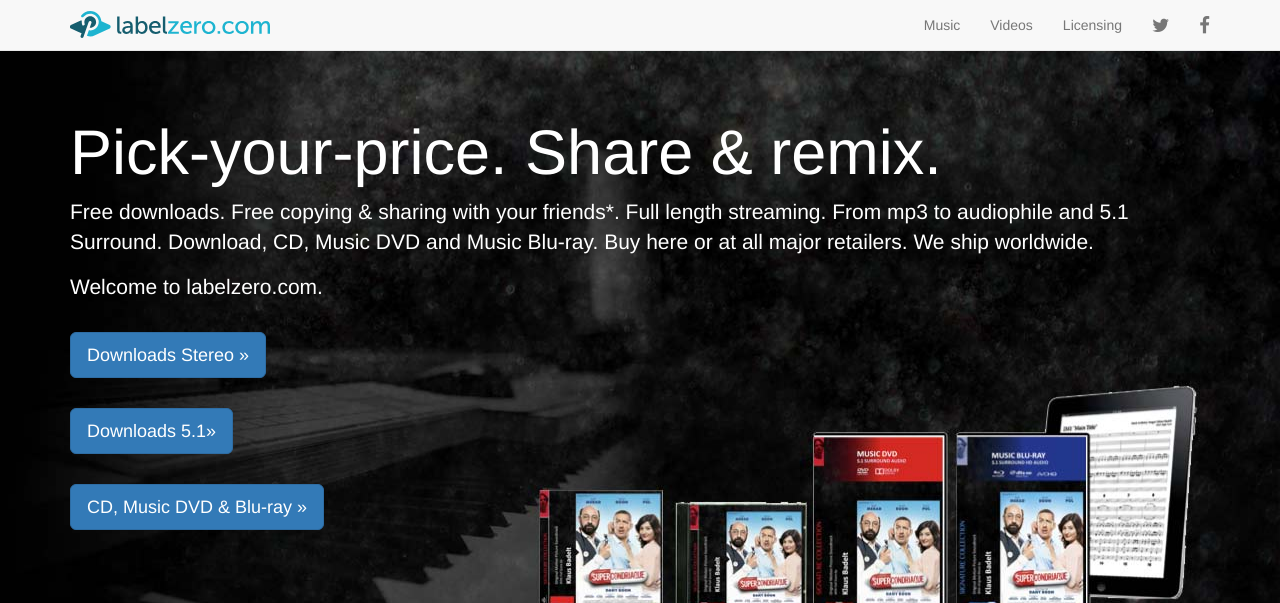
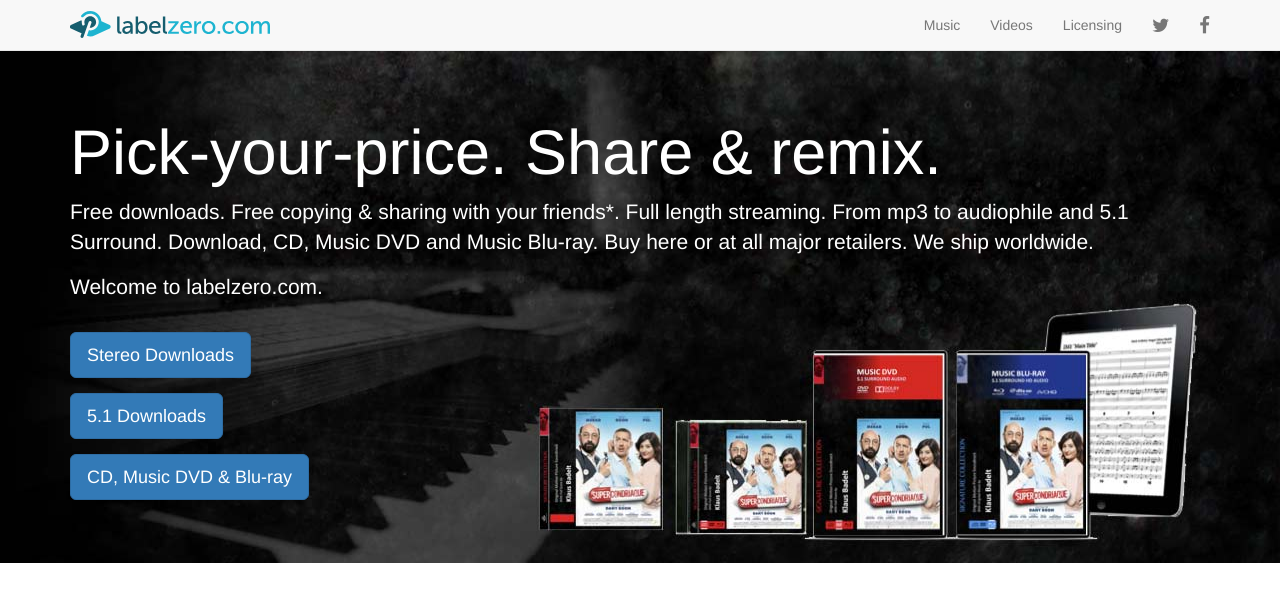
Before and after one commit to klausbadelt/labelzero.com, a Jekyll site: the page built from index.html, in a window 1280 px wide and 1334 px high, cut to the strip 0-603 px from the top of the window. Built offline with Jekyll 4.4.1, drawn with Linux system fonts in a browser that asks for light colours; nearby versions of some CDN libraries; Markdown is read by kramdown in place of the engine named in the settings.

Commit message:
adding 5.1 button in jumbotron

```diff
--- a/css/app.css
+++ b/css/app.css
@@ -22,7 +22,7 @@ a.navbar-brand:hover {
   color: #fff;
   min-height: 450px;
   margin-bottom: 0;
-  padding-bottom: 100px;
+/*  padding-bottom: 100px;*/
 }
 .jumbotron .btn {
   margin-top: 15px;
@@ -120,6 +120,10 @@ footer ul>li:last-child {
   margin-right: 10px;
   line-height: 130px;
 }
+
+#covers {
+  min-height: 600px;
+}
 .covers {
   text-align: center;
 }
--- a/index.html
+++ b/index.html
@@ -10,9 +10,12 @@ id: home
     <h1>Pick-your-price. Share &amp; remix.</h1>
     <p>Free downloads. Free copying & sharing with your friends*. Full length streaming. From mp3 to audiophile and 5.1 Surround. Download, CD, Music DVD and Music Blu-ray. Buy here or at all major retailers. We ship worldwide.</p>
     <p>Welcome to labelzero.com.</p>
-    <p><a href="#music" class="btn btn-primary btn-lg">Downloads Stereo &raquo;</a></p>
-    <p><a href="https://sellfy.com/labelzero" class="btn btn-primary btn-lg">Downloads 5.1&raquo;</a></p>
-    <p><a href="http://kunaki.com/msales.asp?PublisherId=132161" class="btn btn-primary btn-lg">CD, Music DVD &amp; Blu-ray &raquo;</a></p>  </div>
+    <p>
+      <a href="#music" class="btn btn-primary btn-lg">Stereo Downloads</a><br />
+      <a href="https://sellfy.com/labelzero" class="btn btn-primary btn-lg">5.1 Downloads</a><br />
+      <a href="http://kunaki.com/msales.asp?PublisherId=132161" class="btn btn-primary btn-lg">CD, Music DVD &amp; Blu-ray</a>
+    </p>
+  </div>
 </div>
 
 <a class="anchor" id="music"></a>
```
